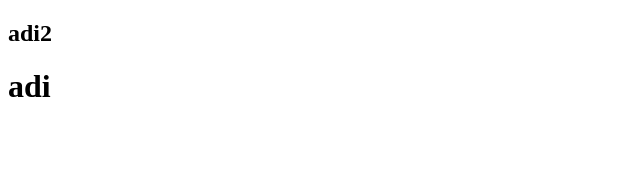
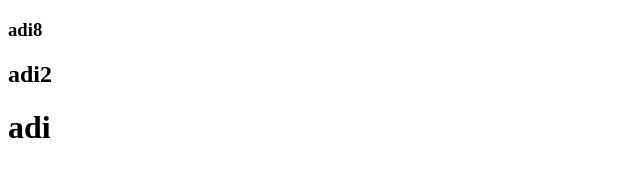
Before and after one commit to adityayadav25252/youtube, a plain HTML site: page index.html in a window 1280 px wide. Shown: the whole page, without its empty margins (0-640 px from the left). Drawn offline with Linux system fonts and the light colour scheme.

Commit message:
add h3 tag

```diff
--- a/index.html
+++ b/index.html
@@ -6,6 +6,7 @@
     <title>Document</title>
 </head>
 <body>
+    <h3>adi8</h3>
     <h2>adi2</h2>
     <h1>adi</h1>
 </body>
```
